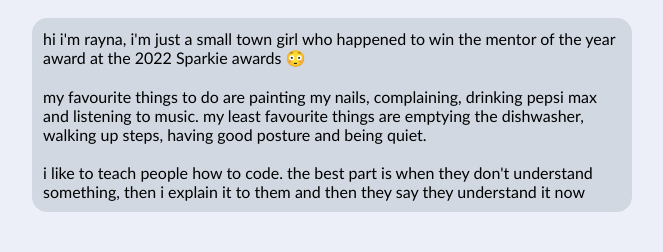
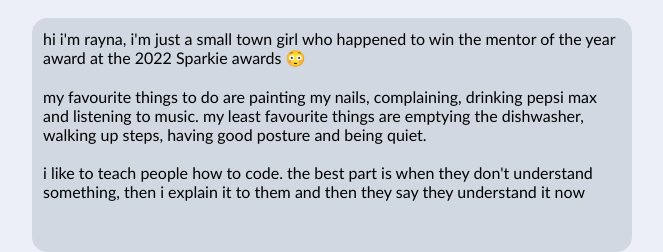
Before and after one commit to iO-Academy/2022-jul-icepace, a PHP site: page /userProfile.php?username=rayna_like_china in a window 1280 px wide. Shown: the part 611-863 px from the top of the page, without its empty margins (308-971 px from the left). Before the commit the page ends 823 px from the top, so only its background shows below. Run offline with PHP 8.4, Linux system fonts and the light colour scheme; data comes from the database, SQL or seed files in the repository; style sheets or scripts are compiled from the project's sources.

Commit message:
padding changes on bio to add abit of space at the bottom of the page

```diff
--- a/userProfile.css
+++ b/userProfile.css
@@ -28,7 +28,7 @@
   background-color: #D1D8E2;
   max-width: 600px;
   overflow-wrap: break-word;
-  padding: 10px;
+  padding: 10px 10px 50px;
   margin: 50px 10px 0 10px;
 }
 .userProfileContainer .profileAvatarImg {
--- a/userProfile.scss
+++ b/userProfile.scss
@@ -32,7 +32,7 @@ $breakpoint-desktop: 750px;
     background-color: $background-color-text;
     max-width: 600px;
     overflow-wrap: break-word;
-    padding: 10px;
+    padding: 10px 10px 50px;
     margin: 50px 10px 0 10px;
   }
   .profileAvatarImg {
```
